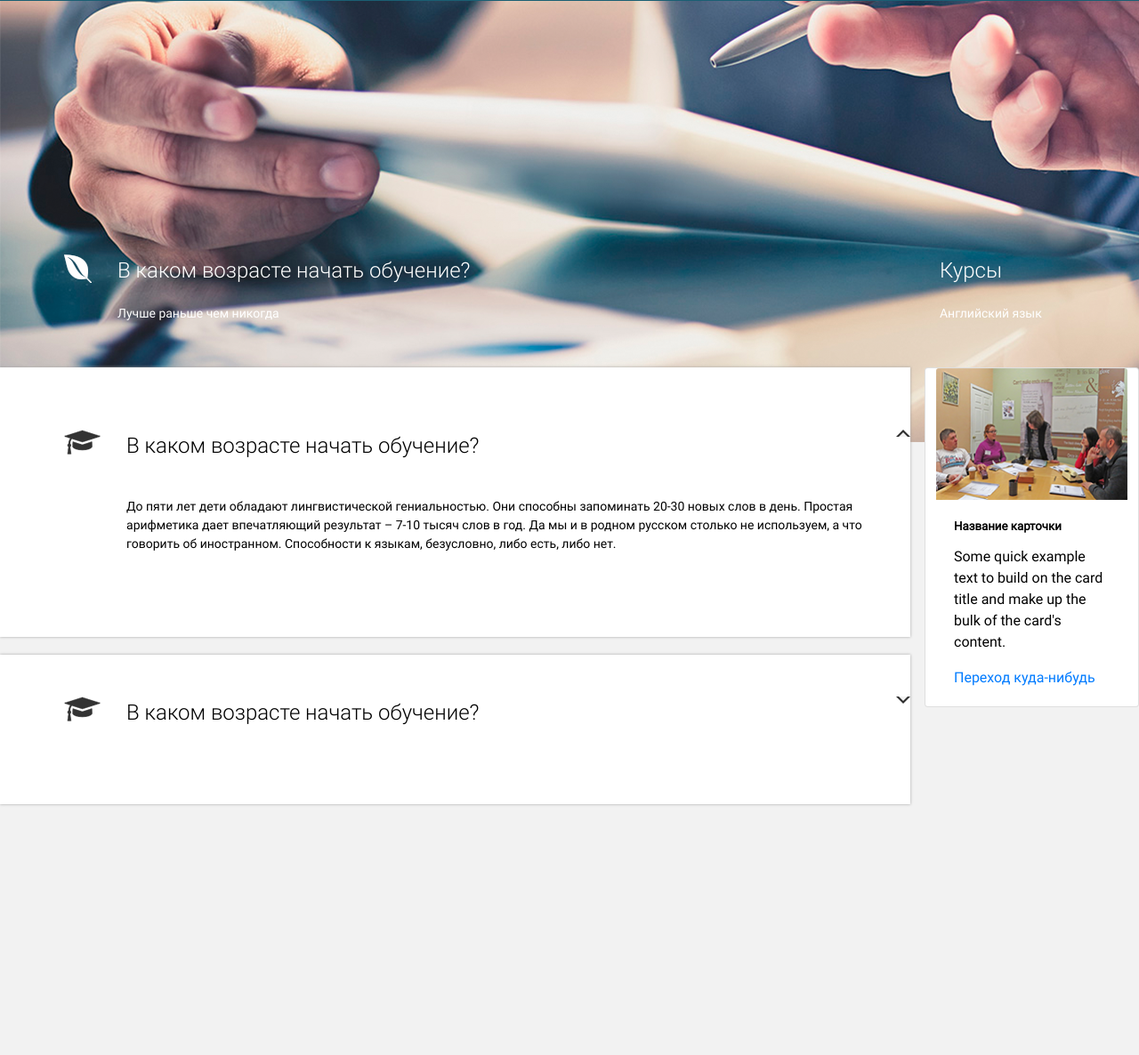
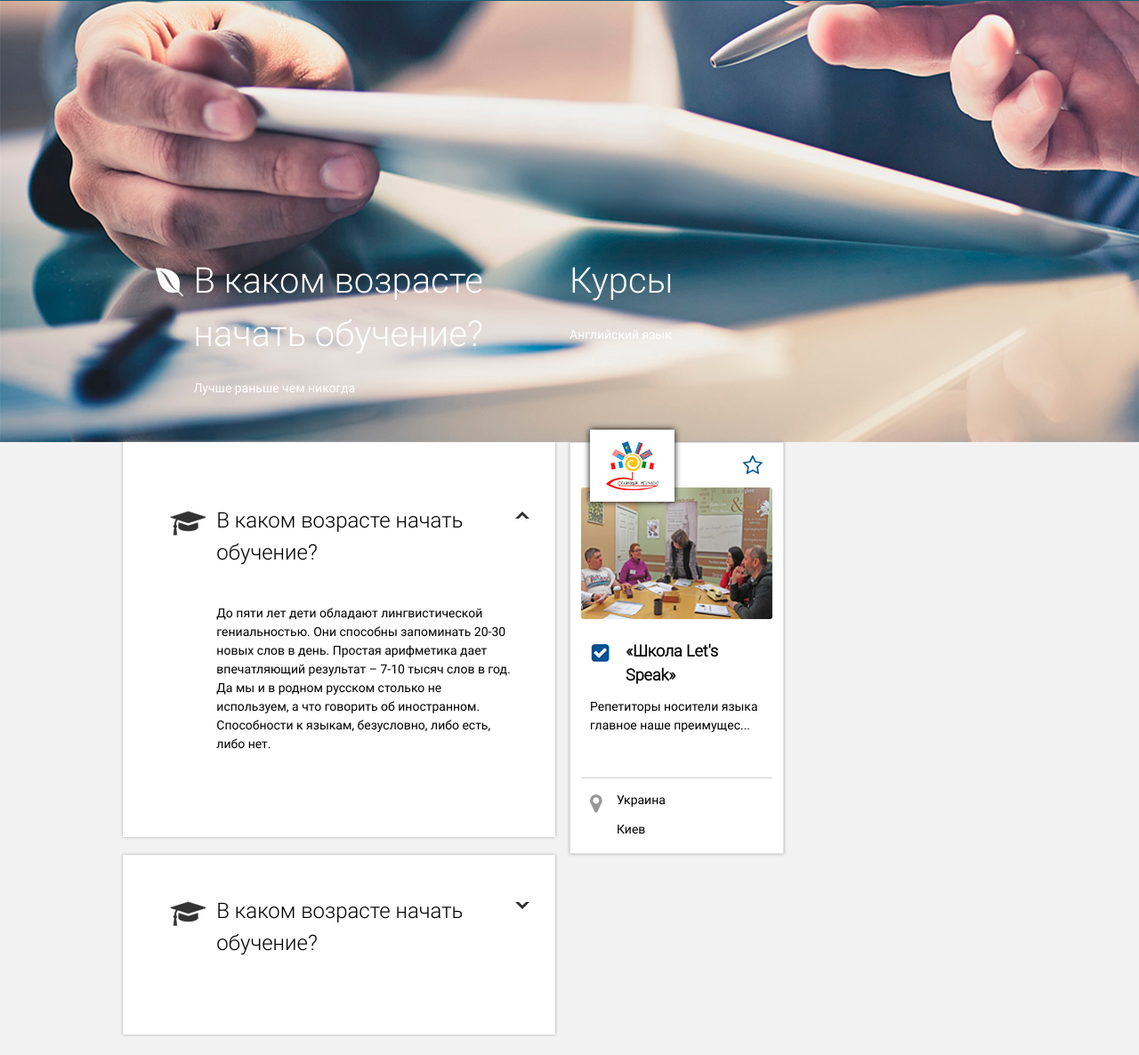
Before and after one commit to dedli8/courses, a website built with webpack: page src/index.html in a window 1280 px wide. Shown: the part 57-1243 px from the top of the page at 89% size. Before the commit the page ends 1172 px from the top, so only its background shows below. Built offline with nearby package versions, Linux system fonts and the light colour scheme.

Commit message:
main section without slider is done

```diff
--- a/src/index.html
+++ b/src/index.html
@@ -25,25 +25,36 @@
         <div class="avatar-icon"></div>
     </div>
 </header>
-<section class="main-section d-flex justify-content-center">
-    <div class="first-column mr-3">
-        <div class="d-flex flex-column">
-            <div class="media media-first">
+<section class="main-section ">
+    <div class="first-row d-flex justify-content-center">
+        <div class="media media-first column">
             <span class="leaf-icon"></span>
             <div class="media-body">
                 <p>В каком возрасте начать обучение?</p>
                 Лучше раньше чем никогда
             </div>
         </div>
+        <div class="media media-first column">
+            <div class="media-body">
+                <p>Курсы</p>
+                Английский язык
+            </div>
+        </div>
+    </div>
+    <div class="second-row d-flex justify-content-center">
+        <div class="column">
+            <div class="d-flex flex-column">
                 <div class="media">
                     <span class="edu-icon"></span>
                     <div class="media-body">
                         <p>В каком возрасте начать обучение?</p>
-                    До пяти лет дети обладают лингвистической гениальностью. Они способны запоминать 20-30 новых слов в
+                        До пяти лет дети обладают лингвистической гениальностью. Они способны запоминать 20-30 новых
+                        слов в
                         день.
                         Простая арифметика дает впечатляющий результат – 7-10 тысяч слов в год. Да мы и в родном русском
                         столько не
-                    используем, а что говорить об иностранном. Способности к языкам, безусловно, либо есть, либо нет.
+                        используем, а что говорить об иностранном. Способности к языкам, безусловно, либо есть, либо
+                        нет.
                     </div>
                     <div class="arrow-up"></div>
                 </div>
@@ -51,25 +62,29 @@
                     <div class="edu-icon"></div>
                     <div class="media-body">
                         <p>В каком возрасте начать обучение?</p>
-
-                </div><div class="arrow-down"></div>
+                    </div>
+                    <div class="arrow-down"></div>
                 </div>
             </div>
         </div>
-    <div>
-        <div class="d-flex flex-column">
-            <div class="media media-first">
-                <div class="media-body">
-                    <p>Курсы</p>
-                    Английский язык
+        <div class = "column">
+            <div class="card">
+<div class="card-logo-box"><img src="images/logo.png" alt="logo" class="card-logo-pic"></div>
+                <div class="star-icon"></div>
+                <img class="card-img" src="images/cardpic.png" alt="Card image cap">
+                <div class="card-body">
+                    <div class="checked-icon"></div>
+                    <h5 class="card-title">&laquo;Школа Let's Speak&raquo;</h5>
+                    <p class="card-text">Репетиторы носители языка
+                        главное наше преимущес...</p>
                 </div>
+                <div class="card-line"></div>
+                <div class="card-mark">
+                    <div class="markmap-icon"></div>
+                    <div class = 'mark-name'>
+                        <p>Украина</p>
+                        <p>Киев</p>
                     </div>
-        <div class="card">
-            <img class="card-img-top" src="images/cardpic.png" alt="Card image cap">
-            <div class="card-body">
-                <h5 class="card-title">Название карточки</h5>
-                <p class="card-text">Some quick example text to build on the card title and make up the bulk of the card's content.</p>
-                <a href="#" class="btn btn-primary">Переход куда-нибудь</a>
                 </div>
             </div>
         </div>
--- a/src/sass/_card.scss
+++ b/src/sass/_card.scss
@@ -1,10 +1,75 @@
+//card styles
+
 .card{
   width: 241px;
   padding-left: 12px;
   padding-right: 12px;
-  .card-logo{
-    width: 83px;
-    height: 83px;
+  position: relative;
+  padding-top: 50px;
+  border-radius: 0;
+  box-shadow: 0px 0px 3px #a3a3a3;
+  .card-logo-box{
+    width: 95px;
+    padding: 13px 18px;
     background-color: #ffffff;
+    box-shadow: 0 0 7px rgba(0,0,0,3.5);
+    position: absolute;
+    left: 22px;
+    top: -15px;
+  }
+  .star-icon{
+@include sprite($star);
+    position: absolute;
+    right: 22px;
+    top: 13px;
+  }
+  .card-img{
+    margin-bottom: 22px;
+  }
+  .card-body{
+    padding: 0 10px;
+    margin-bottom: 24px;
+.checked-icon{
+  @include sprite($checked);
+  display: inline-block;
+  vertical-align: top;
+  margin-right: 13px;
+  position: relative;
+  top: 4px;
+}
+    .card-title{
+      font-size: 18px;
+      font-family: $robolight;
+      width: 120px;
+      display: inline-block;
+    }
+    .card-text{
+font-size: 14px;
+      margin-bottom: 24px;
+    }
+  }
+  .card-line{
+    height: 1px;
+    background-color: #d1d1d1;
+    margin-bottom: 14px;
+  }
+  .card-mark {
+    padding: 0 10px;
+    .markmap-icon {
+      @include sprite($graymark);
+      display: inline-block;
+      vertical-align: top;
+      margin-right: 12px;
+      position: relative;
+      top: 4px;
+    }
+    .mark-name{
+      display: inline-block;
+      width: 120px;
+      font-size: 14px;
+      p:first-child{
+        margin-bottom: 12px;
+      }
+    }
   }
 }
--- a/src/sass/_mainsection.scss
+++ b/src/sass/_mainsection.scss
@@ -1,10 +1,12 @@
+//main section styles
+
 .main-section{
   position: relative;
   top: -211px;
   width: 100%;
-  .first-column{
-    //width: 753px/1920px*100%;
-//min-width: 510px;
+  .column{
+    width: 753px/1920px*100%;
+    //min-width: 510px;
   }
   @import "mediaobject";
   @import "card";
--- a/src/sass/_mediaobject.scss
+++ b/src/sass/_mediaobject.scss
@@ -1,22 +1,24 @@
+//media object styles
+
 .media {
   padding-top: 70px;
-  padding-left: 53px/753px*100%;
+  padding-right: 44px/753px*100%;
+  padding-left: 53px;
   padding-bottom: 94px;
   box-sizing: border-box;
   background-color: #ffffff;
   box-shadow: 0px 0px 3px #a3a3a3;
-  &:nth-child(2){
-    margin-bottom: 20px;
-  }
-  &:nth-child(3){
-    padding-top: 47px;
-    padding-bottom: 45px;
-  }
+  margin-right: 1rem;
   .edu-icon {
     @include sprite($edu);
     margin-right: 23px/753px*100%;
+    width: 40px;
+    position: relative;
+    top: 7px;
   }
   .leaf-icon {
+    position: relative;
+    top: 15px;
     @include sprite($leaf);
     margin-right: 23px/753px*100%;
     width: 31px;
@@ -24,16 +26,15 @@
   .media-body{
     font-family: $roboreg;
     font-size: 14px;
-    //min-width: 490px;
     p{
       margin-bottom: 40px;
       font-size: 24px;
       font-family: $robolight;
-      vertical-align: text-top;
     }
   }
   .arrow-up{
     position: relative;
+    top: 8px;
     width: 0;
     height: 0;
     border-style: solid;
@@ -41,18 +42,19 @@
     border-color: transparent transparent #2e2e2e transparent;
     &:after{
       position: absolute;
-      top: 3px;
+      top: 4px;
       left: -5px;
       content: '';
       width: 0;
       height: 0;
       border-style: solid;
       border-width: 0 5px 5px 5px;
-      border-color: transparent transparent $body-bg transparent;
+      border-color: transparent transparent #ffffff transparent;
     }
   }
   .arrow-down{
     position: relative;
+    top: 8px;
     width: 0;
     height: 0;
     border-style: solid;
@@ -60,14 +62,14 @@
     border-color: #2e2e2e transparent transparent transparent;
     &:after{
       position: absolute;
-      top: -8px;
+      top: -9px;
       left: -5px;
       content: '';
       width: 0;
       height: 0;
       border-style: solid;
       border-width: 5px 5px 0 5px;
-      border-color: $body-bg transparent transparent transparent;
+      border-color: #ffffff transparent transparent transparent;
     }
   }
 }
@@ -77,13 +79,25 @@
   padding-top: 0;
   padding-bottom: 50px;
   box-shadow: none;
+  &:nth-child(2){
+    padding-left: 0;
+  }
   .media-body {
     p {
       font-size: 24px;
       margin-bottom: 20px;
-      @include media-breakpoint-up(xl){
+      @include media-breakpoint-up(lg) {
         font-size: 40px;
       }
     }
   }
 }
+.second-row{
+  .media{
+    margin-bottom: 20px;
+    &:nth-child(2){
+      padding-top: 45px;
+      padding-bottom: 45px;
+    }
+  }
+}
--- a/src/sass/_settings.scss
+++ b/src/sass/_settings.scss
@@ -3,8 +3,8 @@ $body-color: #000000;
 $grid-breakpoints: (
         xs: 0,
         sm: 320px,
-        md: 768px,
-        lg: 992px,
+        md: 992px,
+        lg: 1200px,
         xl: 1920px
 );
 $container-max-widths: (
```
Also changed, not shown: src/sass/_navsection.scss (renamed from src/sass/navsection.scss). Lines whose indentation alone changed are shown as unchanged.
